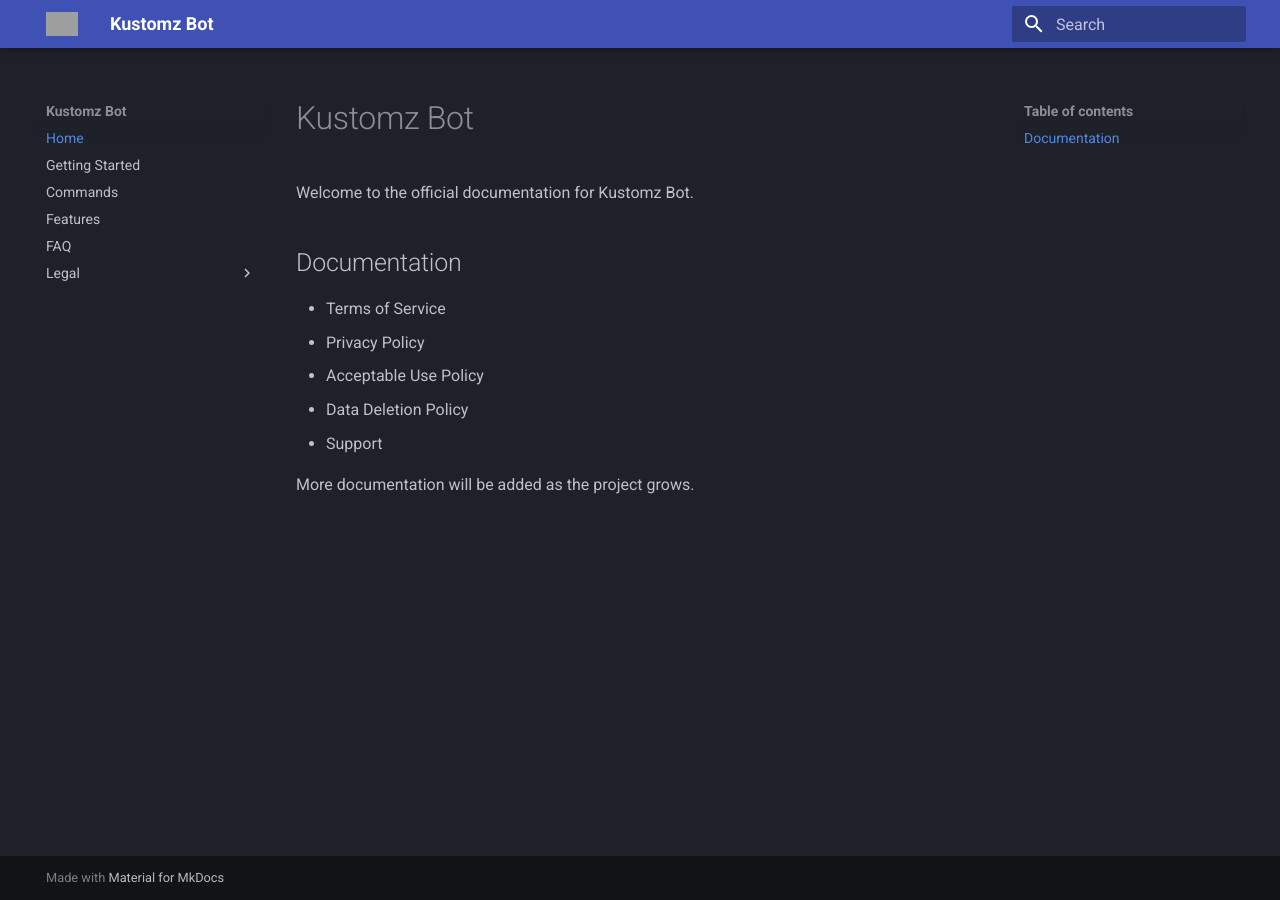
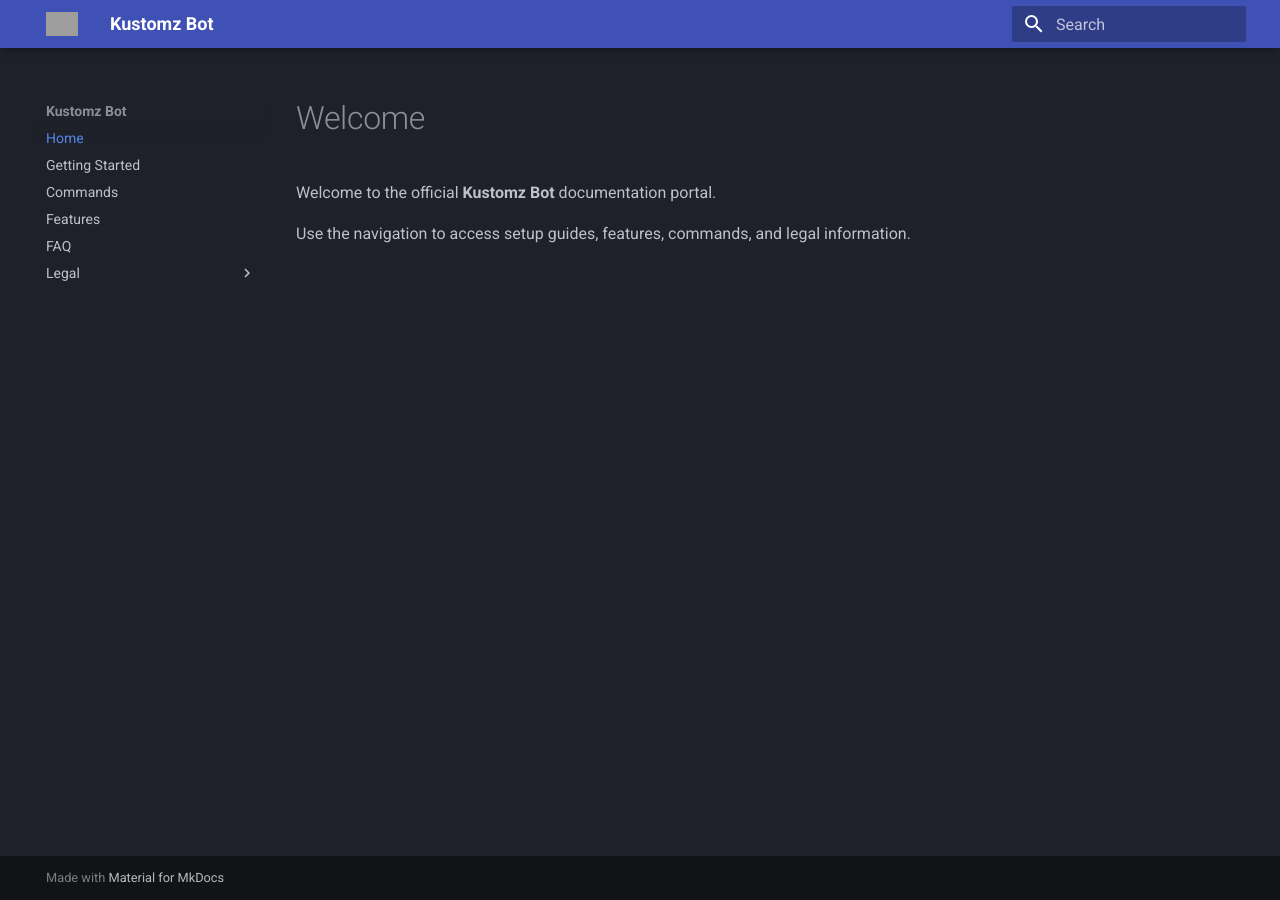
Before and after one commit to Kustomz/kustomz-bot, an MkDocs documentation site: the page built from docs/index.md, in a window 1280 px wide. Built offline with MkDocs 1.6.1 and Material for MkDocs 9.7.7, drawn with Linux system fonts in a browser that asks for light colours; grey boxes are pictures that could not be loaded.

Commit message:
Add files via upload

```diff
--- a/docs/index.md
+++ b/docs/index.md
@@ -1,13 +1,5 @@
-# Kustomz Bot
+# Welcome
 
-Welcome to the official documentation for Kustomz Bot.
+Welcome to the official **Kustomz Bot** documentation portal.
 
-## Documentation
-
-- Terms of Service
-- Privacy Policy
-- Acceptable Use Policy
-- Data Deletion Policy
-- Support
-
-More documentation will be added as the project grows.
+Use the navigation to access setup guides, features, commands, and legal information.
```
Also changed, not shown: docs/acceptable-use.md (added, +3 -0 lines), docs/commands.md (added, +3 -0 lines), docs/data-deletion.md (added, +3 -0 lines), docs/faq.md (added, +3 -0 lines), docs/features.md (added, +3 -0 lines), docs/getting-started.md (added, +3 -0 lines), docs/privacy.md (added, +3 -0 lines), docs/support.md (added, +3 -0 lines), docs/terms.md (added, +3 -0 lines).
